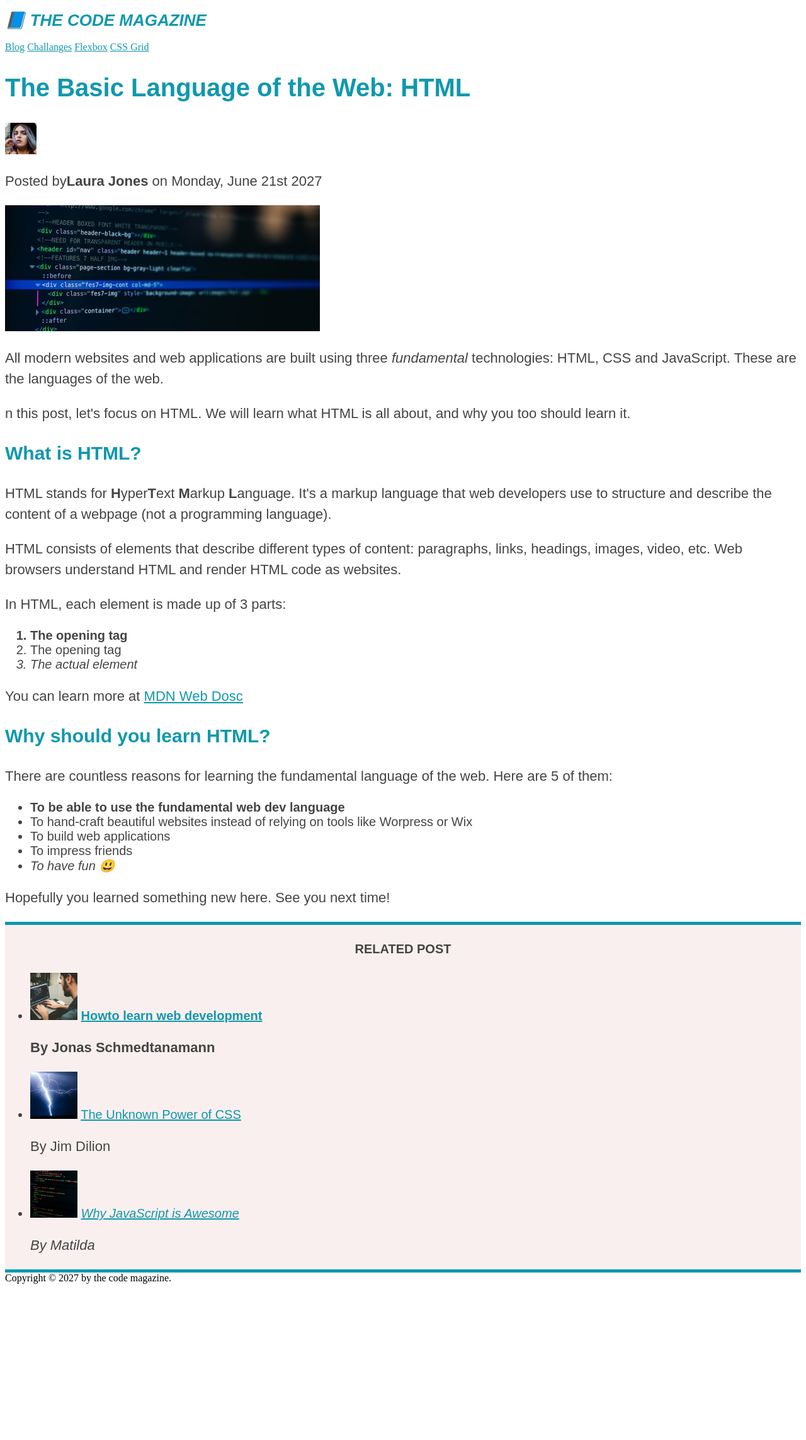
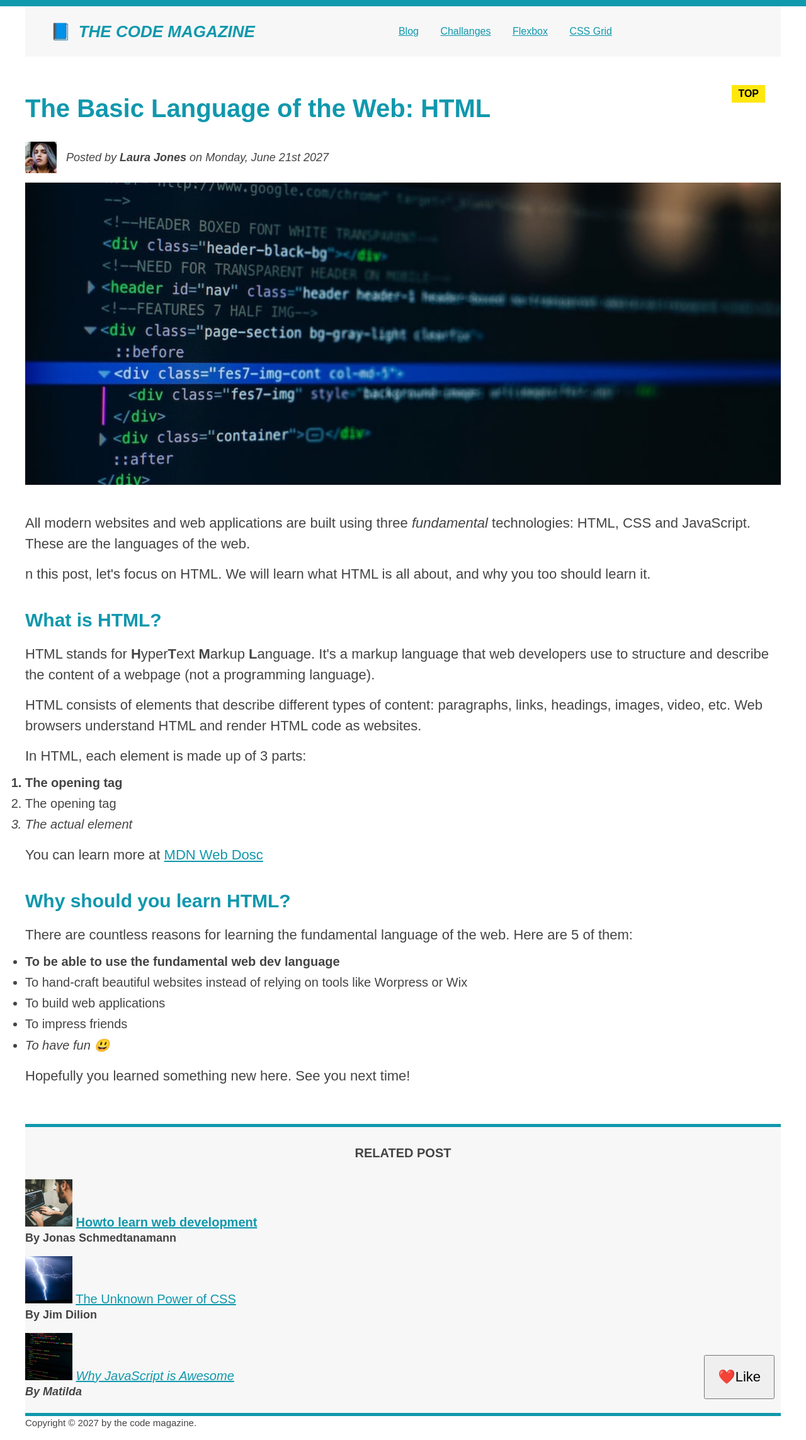
Before and after one commit to ansariarshamaan-afk/html-css-learning, a plain HTML site: page New folder/02-HTML-Fundamentals/index.html in a window 1280 px wide. Shown: the whole page at 63% size. Before the commit the page ends 2047 px from the top, so only its background shows below. Drawn offline with Linux system fonts and the light colour scheme.

Commit message:
chore: flex box learning

```diff
--- a/New folder/02-HTML-Fundamentals/index.html
+++ b/New folder/02-HTML-Fundamentals/index.html
@@ -1,7 +1,7 @@
 <!DOCTYPE html>
 <html>
   <head>
-    <title>The Basic language of The Web: HTML</title>
+    <title>The Basic language of The Web:HTML</title>
     <link rel="stylesheet" href="style.css" />
   </head>
   <body>
@@ -13,36 +13,45 @@
     <h5>The Basic language of The Web: HTML</h5>
     <h6>The Basic language of The Web: HTML</h6>
   -->
+    <div class="container">
+      <header class="main-header clearfix">
         <h1>📘 The Code Magazine</h1>
 
-    <header>
         <nav>
           <a href="blog.html">Blog</a>
           <a href="#">Challanges</a>
-        <a href="#">Flexbox</a>
-        <a href="#">CSS Grid</a>
+          <a href="flexbox.html">Flexbox</a>
+          <a href="css-grid.html">CSS Grid</a>
         </nav>
+        <div class="clear"></div>
       </header>
 
       <article>
-      <header>
+        <header class="post-header">
           <h2>The Basic Language of the Web: HTML</h2>
 
+          <div class="author-box">
             <img
               src="laura-jones.jpg"
               alt="Headshot of Laura Jones"
               height="50"
               width="50"
+              class="author-img"
             />
 
-        <p>Posted by<strong>Laura Jones</strong> on Monday, June 21st 2027</p>
+            <p id="author" class="author">
+              Posted by <strong>Laura Jones</strong> on Monday, June 21st 2027
+            </p>
+          </div>
 
           <img
             src="post-img.jpg"
             alt="HTML code on screen"
             width="500"
             height="200"
+            class="post-img"
           />
+          <button>❤️Like</button>
         </header>
         <p>
           All modern websites and web applications are built using three
@@ -52,22 +61,22 @@
         </p>
 
         <p>
-        n this post, let's focus on HTML. We will learn what HTML is all about,
-        and why you too should learn it.
+          n this post, let's focus on HTML. We will learn what HTML is all
+          about, and why you too should learn it.
         </p>
 
         <h3>What is HTML?</h3>
 
         <p>
           HTML stands for <b>H</b>yper<b>T</b>ext <b>M</b>arkup <b>L</b>anguage.
-        It's a markup language that web developers use to structure and describe
-        the content of a webpage (not a programming language).
+          It's a markup language that web developers use to structure and
+          describe the content of a webpage (not a programming language).
         </p>
 
         <p>
           HTML consists of elements that describe different types of content:
-        paragraphs, links, headings, images, video, etc. Web browsers understand
-        HTML and render HTML code as websites.
+          paragraphs, links, headings, images, video, etc. Web browsers
+          understand HTML and render HTML code as websites.
         </p>
 
         <p>In HTML, each element is made up of 3 parts:</p>
@@ -90,8 +99,8 @@
         <h3>Why should you learn HTML?</h3>
 
         <p>
-        There are countless reasons for learning the fundamental language of the
-        web. Here are 5 of them:
+          There are countless reasons for learning the fundamental language of
+          the web. Here are 5 of them:
         </p>
 
         <ul>
@@ -110,8 +119,8 @@
 
       <aside>
         <h4>Related post</h4>
-      <ul>
-        <li>
+        <ul class="related-bullet">
+          <li class="related-post">
             <img
               src="related-1.jpg"
               alt="Person Programming"
@@ -119,9 +128,9 @@
               width="75"
             />
             <a href="#">Howto learn web development</a>
-          <p>By Jonas Schmedtanamann</p>
+            <p class="related-author">By Jonas Schmedtanamann</p>
           </li>
-        <li>
+          <li class="related-post">
             <img
               src="related-2.jpg"
               alt="thunder lightning"
@@ -129,16 +138,24 @@
               width="75"
             />
             <a href="#">The Unknown Power of CSS</a>
-          <p>By Jim Dilion</p>
+            <p class="related-author">By Jim Dilion</p>
           </li>
-        <li>
-          <img src="related-3.jpg" alt="tab with code" height="75" width="75" />
+          <li class="related-post">
+            <img
+              src="related-3.jpg"
+              alt="tab with code"
+              height="75"
+              width="75"
+            />
             <a href="#">Why JavaScript is Awesome</a>
-          <p>By Matilda</p>
+            <p class="related-author">By Matilda</p>
           </li>
         </ul>
       </aside>
 
-    <footer>Copyright &copy; 2027 by the code magazine.</footer>
+      <footer>
+        <p id="copyright">Copyright &copy; 2027 by the code magazine.</p>
+      </footer>
+    </div>
   </body>
 </html>
--- a/New folder/02-HTML-Fundamentals/style.css
+++ b/New folder/02-HTML-Fundamentals/style.css
@@ -1,3 +1,48 @@
+* {
+  margin: 0%;
+  padding: 0%;
+  box-sizing: border-box;
+}
+body {
+  color: #444;
+  font-family: sans-serif;
+
+  border-top: 10px solid #1098ad;
+  position: relative;
+}
+.container {
+  width: 1200px;
+  /* margin-left: auto;
+  margin-right: auto;*/
+  margin: 0 auto;
+}
+
+nav {
+  text-align: center;
+}
+
+article {
+  margin-bottom: 60px;
+}
+
+.main-header {
+  background-color: #f7f7f7;
+
+  padding: 20px 40px;
+  margin-bottom: 60px;
+  height: 80px;
+}
+.post-header {
+  margin-bottom: 40px;
+}
+
+aside {
+  background-color: #f7f7f7;
+  border-top: 5px solid #1098ad;
+  border-bottom: 5px solid #1098ad;
+  padding: 50px 40;
+}
+
 h1,
 h2,
 h3,
@@ -22,27 +67,40 @@ h1 {
 
 h2 {
   font-size: 40px;
+  margin-bottom: 30px;
 }
 
 h3 {
   font-size: 30px;
+  margin-bottom: 20px;
+  margin-top: 40px;
 }
 
 h4 {
   font-size: 20px;
-
   text-transform: uppercase;
   text-align: center;
+  margin-bottom: 30px;
+  margin-top: 30px;
 }
 
 p {
   font-size: 22px;
+  line-height: 1.5;
+  margin-bottom: 15px;
+}
 
-  line-height: 1.5;
+ul,
+ol {
+  margin-bottom: 20px;
 }
 
 li {
   font-size: 20px;
+  margin-bottom: 10px;
+}
+li:last-child {
+  margin-bottom: 0;
 }
 
 /*footer p {
@@ -74,16 +132,10 @@ li {
   list-style: none;
 }
 
-.main-header {
-  background-color: #faefef;
+.related {
+  list-style: none;
+  margin-left: 0;
 }
-
-aside {
-  background-color: #faefef;
-  border-top: 5px solid #1098ad;
-  border-bottom: 5px solid #1098ad;
-}
-
 /*body {
 
 }*/
@@ -119,3 +171,113 @@ a:active {
   background-color: black;
   font-style: italic;
 }
+
+.post-img {
+  width: 100%;
+  height: auto;
+}
+
+nav a:link {
+  margin-right: 30px;
+
+  display: inline-block;
+}
+nav a:link:last-child {
+  margin-right: 0;
+}
+
+button {
+  font-size: 22px;
+  padding: 20px;
+  cursor: pointer;
+
+  position: absolute;
+  /*top: 0;
+  left: 50px;*/
+  bottom: 50px;
+  right: 50px;
+}
+
+h1::first-letter {
+  font-style: normal;
+  margin-right: 5px;
+}
+
+h2 {
+  position: relative;
+}
+
+h2::after {
+  content: "TOP";
+  background-color: #ffe70e;
+  color: #000;
+  font-size: 16px;
+  font-weight: bold;
+  display: inline-block;
+  padding: 5px 10px;
+  position: absolute;
+  top: -15px;
+  right: 25px;
+}
+
+/* float*/
+/*
+.author-img {
+  float: left;
+  margin-bottom: 20px;
+}
+
+.author {
+
+  float: left;
+  padding-top: 10px;
+  margin-left: 20px;
+}
+h1 {
+  float: left;
+  padding-top: 10px;
+}
+
+nav {
+  float: right;
+}
+.clear {
+  clear: both;
+}
+
+.clearfix::after {
+  clear: both;
+  content: "";
+  display: block;
+}
+
+article {
+  width: 825px;
+  float: left;
+}
+
+aside {
+  width: 300px;
+  float: right;
+}
+
+footer {
+  clear: both;
+}
+*/
+.main-header {
+  display: flex;
+  align-items: center;
+  justify-content: space-between;
+}
+
+.author-box {
+  display: flex;
+  align-items: center;
+  margin-bottom: 15px;
+}
+
+.author {
+  margin-bottom: 0;
+  margin-left: 15px;
+}
```
Also changed, not shown: New folder/02-HTML-Fundamentals/css-grid.html (added, +80 -0 lines), New folder/02-HTML-Fundamentals/flexbox.html (added, +72 -0 lines). Lines whose indentation alone changed are shown as unchanged.
